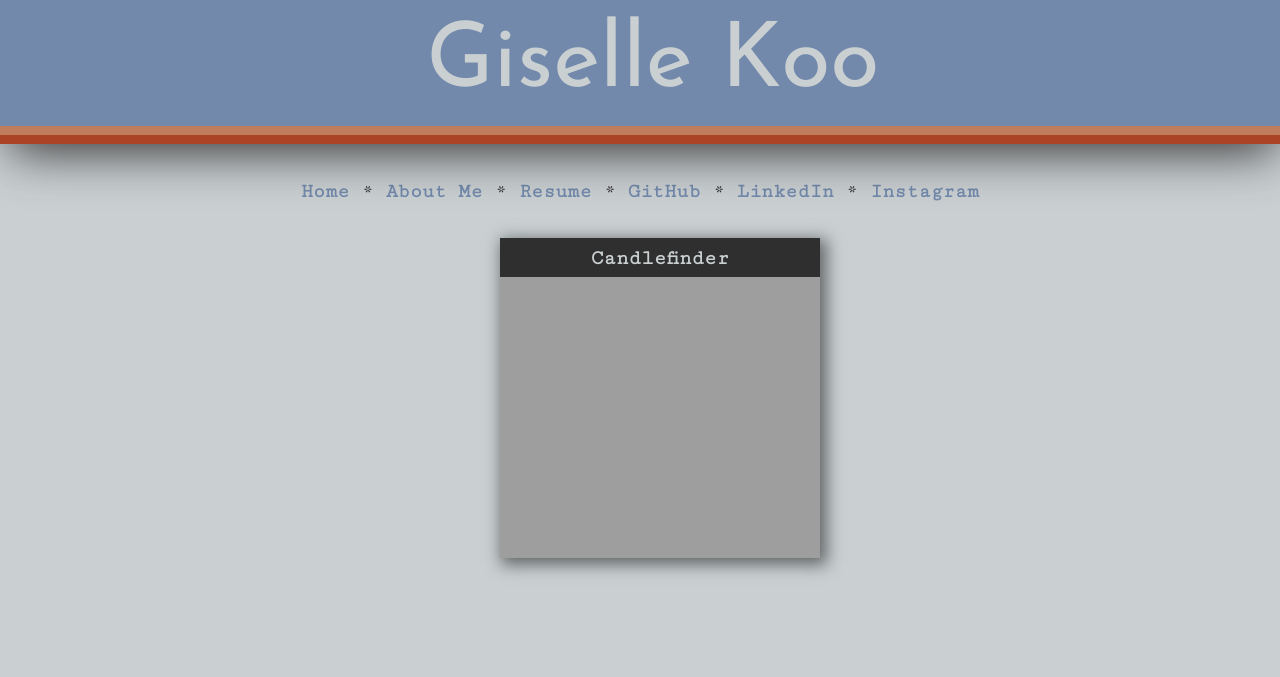
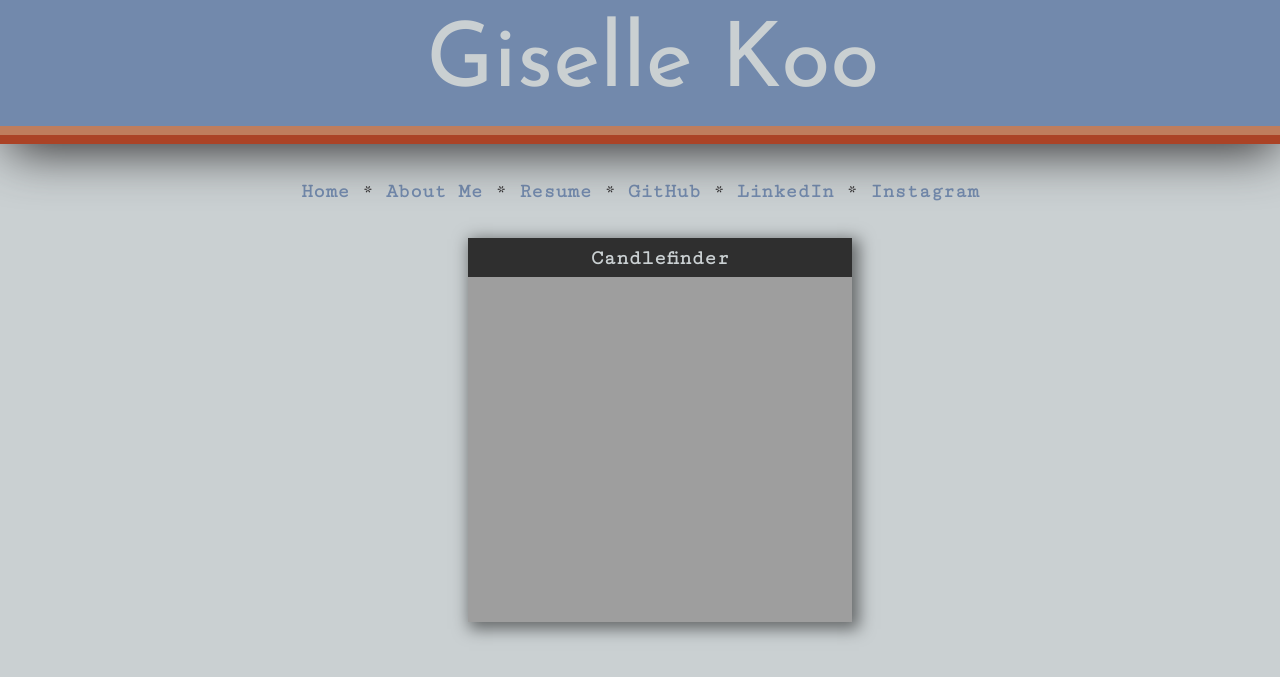
Before and after one commit to ericsims/portfolio-template, a Jekyll site: the page built from index.md, in a window 1280 px wide. Shown: the top 677 px of the page. Built offline with Jekyll 4.4.1, drawn with Linux system fonts in a browser that asks for light colours; nearby versions of some CDN libraries.

Commit message:
minor tweaks

```diff
--- a/assets/css/main.css
+++ b/assets/css/main.css
@@ -87,8 +87,8 @@ li.project {
   list-style-type: none;
   overflow: hidden;
   margin: 1rem;
-  width: 25vmax;
-  height: 25vmax;
+  width: 30vmax;
+  height: 30vmax;
   min-width: 75px;
   min-height: 75px;
   text-align: center;
@@ -110,7 +110,7 @@ li.project {
   padding: 1vh 1vw;
   background-color: rgba(0, 0, 0, 0.7);
   max-height: 1em;
-  transition: max-height 3s ease-out-in;
+  transition: max-height 1s ease-out-in;
 
 }
 
@@ -118,7 +118,7 @@ li.project {
   background-color: rgba(0, 0, 0, 0.8);
   height: 100%;
   max-height: 10000px;
-  transition: max-height 3s ease-in;
+  transition: max-height 1s ease-in;
 
 
 }
```
